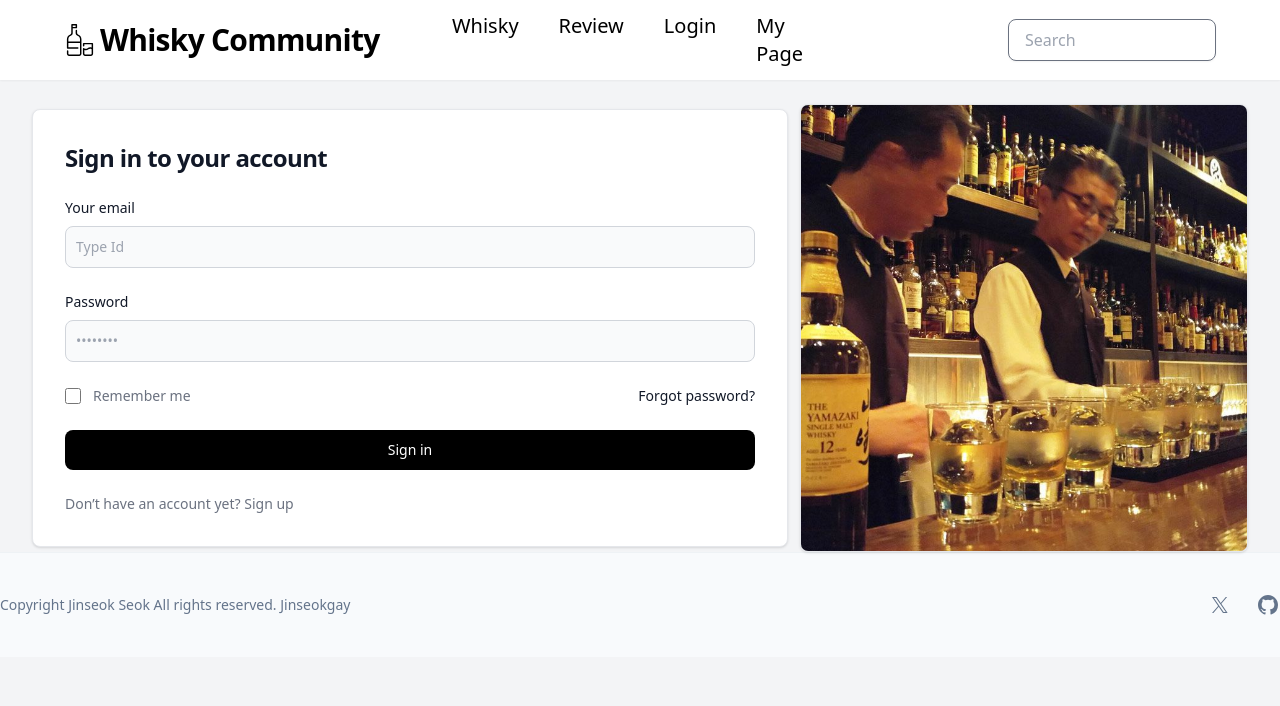
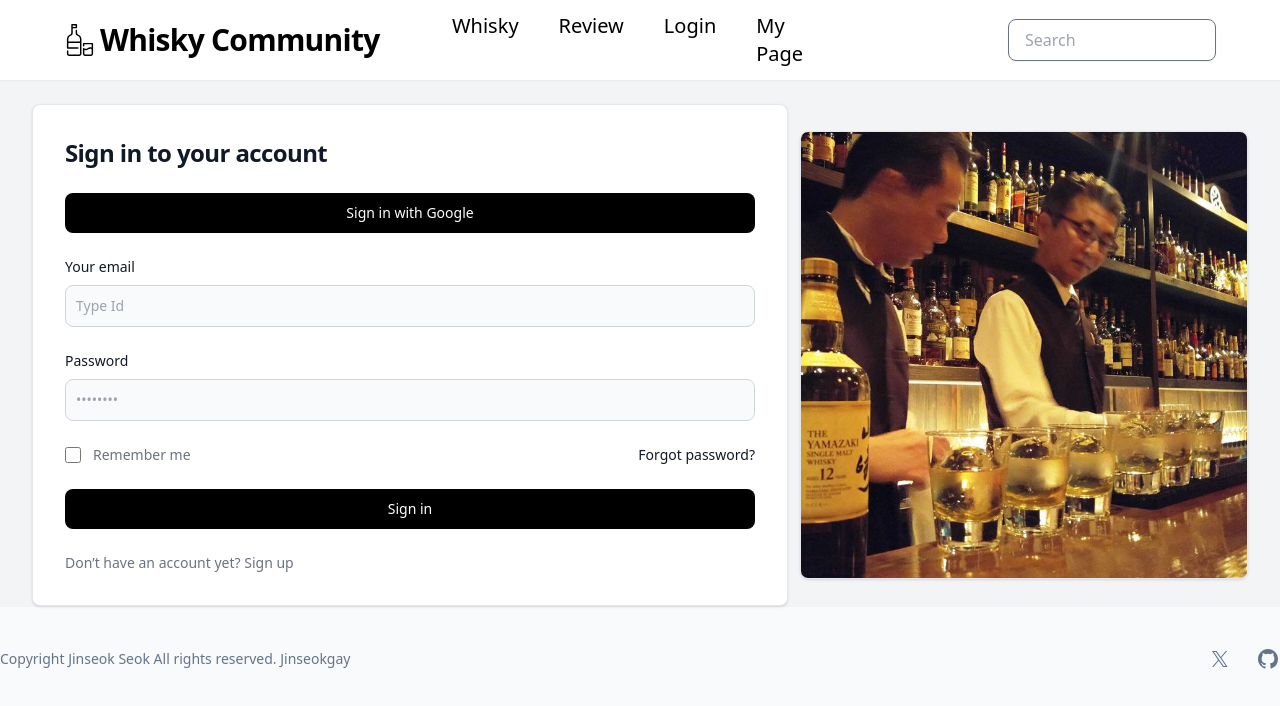
Before and after one commit to Lainari/LiquorCommunity-Laravel, a Next.js app in the folder community-app/client/: page /login in a window 1280 px wide. Shown: the top 706 px of the page. Built offline with nearby package versions, Linux system fonts and the light colour scheme.

Commit message:
Feat: add google login feature in login page

```diff
--- a/community-app/client/src/app/login/page.tsx
+++ b/community-app/client/src/app/login/page.tsx
@@ -1,6 +1,23 @@
+'use client';
+import {useEffect} from 'react';
 import Image from 'next/image';
 
 export default function Login() {
+  const handleGoogleLogin = () => {
+    window.location.href = 'http://localhost:8000/login';
+  };
+
+  useEffect(() => {
+    const loginButton = document.getElementById('googleLoginButton');
+    if (loginButton) {
+      loginButton.addEventListener('click', handleGoogleLogin);
+
+      return () => {
+        loginButton.removeEventListener('click', handleGoogleLogin);
+      };
+    }
+  }, []);
+
   return (
     <>
       <div className="flex justify-center items-center">
@@ -9,6 +26,12 @@ export default function Login() {
             <h1 className="text-xl font-bold leading-tight tracking-tight text-gray-900 md:text-2xl">
               Sign in to your account
             </h1>
+            <button
+              id="googleLoginButton"
+              className="w-full text-white bg-black hover:bg-gray-700 focus:ring-4 focus:outline-none focus:ring-primary-300 font-medium rounded-lg text-sm px-5 py-2.5 text-center"
+            >
+              Sign in with Google
+            </button>
             <form className="space-y-4 md:space-y-6" action="#">
               <div>
                 <label className="block mb-2 text-sm font-medium text-gray-900">
```
